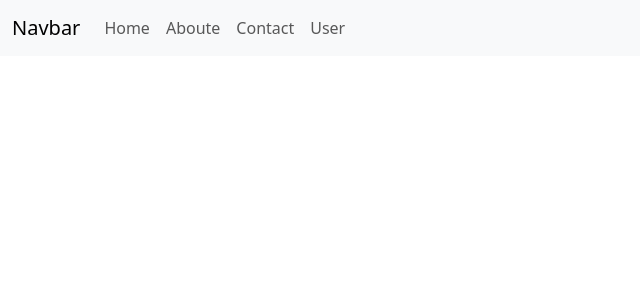
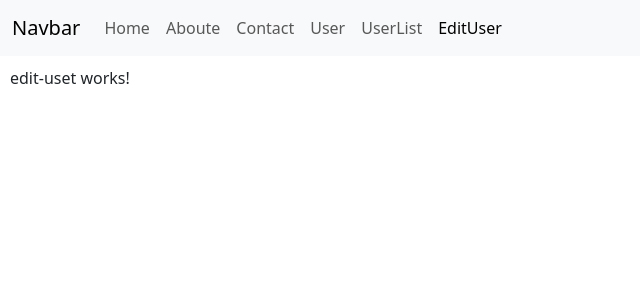
Before and after one commit to muxudiinkeey/routing, an Angular app: page /EditUser in a window 1280 px wide. Before the commit this address led to /. Shown: the top 300 px of the page, without its empty margins (0-640 px from the left). Built offline with nearby package versions, Linux system fonts and the light colour scheme.

Commit message:
waxaan gudaray userlist iyo edituser

```diff
--- a/src/app/app.component.ts
+++ b/src/app/app.component.ts
@@ -1,10 +1,10 @@
 import { Component } from '@angular/core';
-import { RouterOutlet } from '@angular/router';
+import { Router, RouterOutlet } from '@angular/router';
 import { NavbarComponent } from './navbar/navbar.component';import { UserComponent } from './user/user.component';
 
 @Component({
   selector: 'app-root',
-  imports: [RouterOutlet, NavbarComponent],
+  imports: [RouterOutlet, NavbarComponent ],
   templateUrl: './app.component.html',
   styleUrl: './app.component.css'
 })
--- a/src/app/app.routes.ts
+++ b/src/app/app.routes.ts
@@ -3,12 +3,16 @@ import { HomeComponent } from './home/home.component';
 import { AbouteComponent } from './aboute/aboute.component';
 import { ContactComponent } from './contact/contact.component';
 import { UserComponent } from './user/user.component';
+import { UserListComponent } from './user-list/user-list.component';
+import { EditUsetComponent } from './edit-uset/edit-uset.component';
 
 export const routes: Routes = [
     { path: 'home', component: HomeComponent },
     { path: 'aboute', component: AbouteComponent},
     { path: 'contact', component: ContactComponent},
     { path: 'user', component: UserComponent},
+    { path: 'userList', component: UserListComponent },
+    { path: 'EditUser', component: EditUsetComponent }
 
 
 
--- /dev/null
+++ b/src/app/edit-uset/edit-uset.component.html
@@ -0,0 +1 @@
+<p>edit-uset works!</p>
--- a/src/app/navbar/navbar.component.html
+++ b/src/app/navbar/navbar.component.html
@@ -18,6 +18,13 @@
           <li class="nav-item">
             <a class="nav-link " aria-current="page" routerLink="user" routerLinkActive="active" routerLinkActiveOption={exect:true}>User</a>
           </li>
+          <li class="nav-item">
+            <a class="nav-link " aria-current="page" routerLink="userList" routerLinkActive="active" routerLinkActiveOption={exect:true}>UserList</a>
+          </li>
+          <li class="nav-item">
+            <a class="nav-link " aria-current="page" routerLink="EditUser" routerLinkActive="active" routerLinkActiveOption={exect:true}>EditUser</a>
+          </li>
+
         </ul>
       </div>
     </div>
--- a/src/app/navbar/navbar.component.ts
+++ b/src/app/navbar/navbar.component.ts
@@ -1,5 +1,5 @@
 import { Component } from '@angular/core';
-import { RouterLink, RouterLinkActive } from '@angular/router';
+import { Router, RouterLink, RouterLinkActive } from '@angular/router';
 
 @Component({
   selector: 'app-navbar',
--- /dev/null
+++ b/src/app/user-list/user-list.component.html
@@ -0,0 +1 @@
+<p>user-list works!</p>
```
Also changed, not shown: src/app/edit-uset/edit-uset.component.ts (added, +11 -0 lines), src/app/user-list/user-list.component.ts (added, +11 -0 lines), src/app/edit-uset/edit-uset.component.css (added), src/app/user-list/user-list.component.css (added), 2 other files (tests, documents, lock files or other folders).
